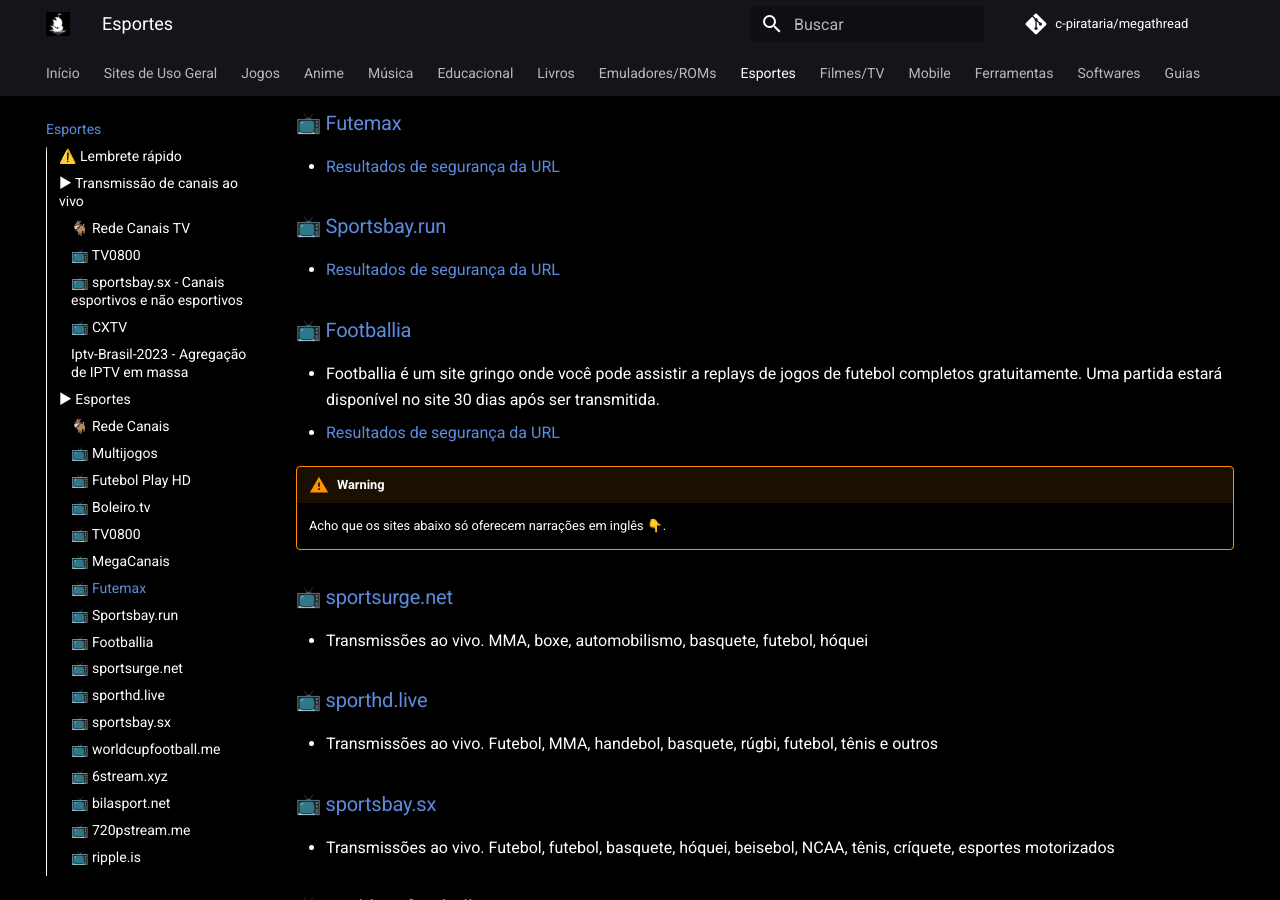
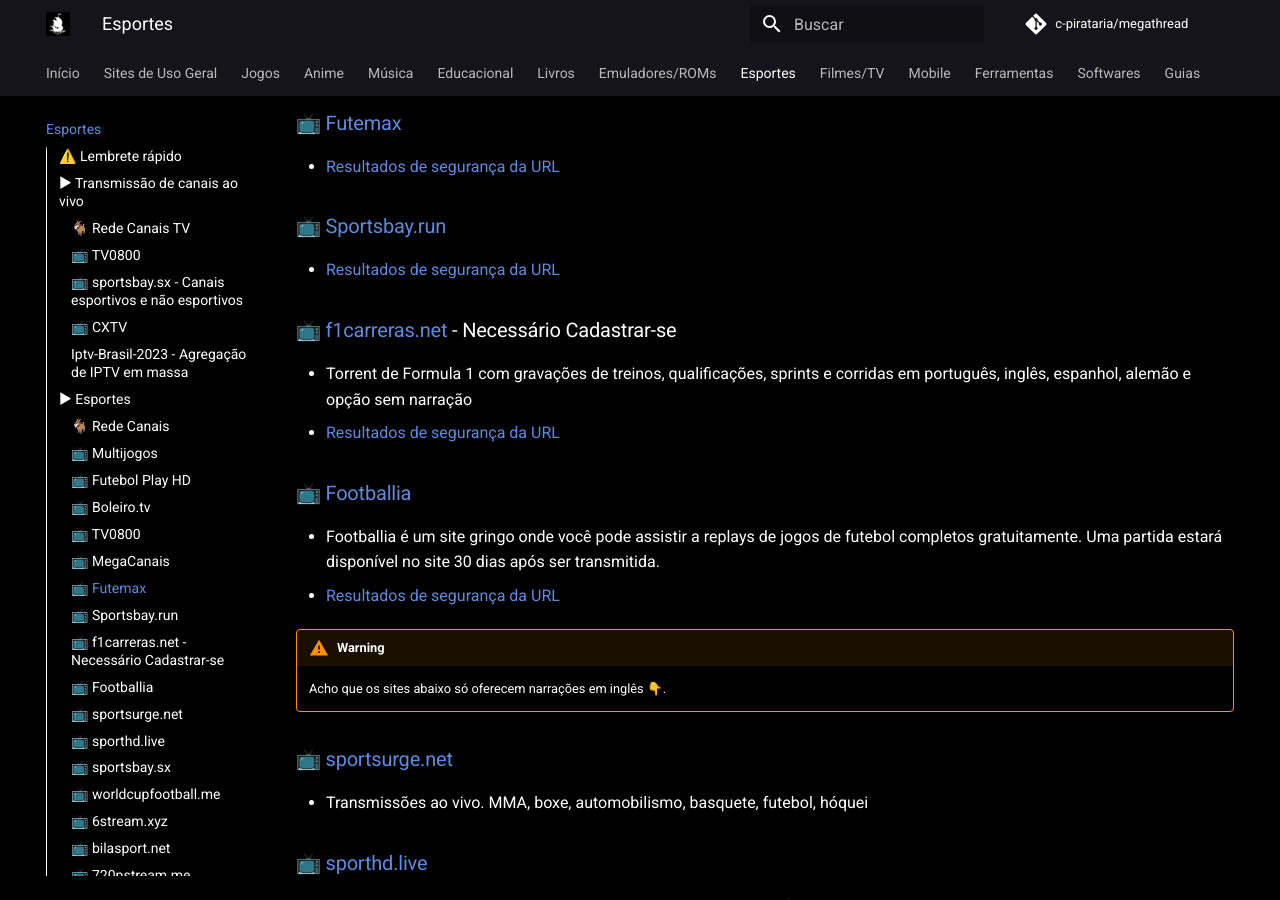
Before and after one commit to piratarialink/megathread_pirata, an MkDocs documentation site: the page built from docs/esportes.md, in a window 1280 px wide and 900 px high, scrolled down 1763 px. Built offline with MkDocs 1.6.1 and Material for MkDocs 9.7.7, drawn with Linux system fonts in a browser that asks for light colours; comment, search, counter and statistics services are not loaded.

Commit message:
Update esportes.md

```diff
--- a/docs/esportes.md
+++ b/docs/esportes.md
@@ -52,6 +52,10 @@ Esporte refere-se à atividade física ou jogo, geralmente competitivo, que util
 
 ### 📺️ [Sportsbay.run](https://www.sportsbay.run)
 - [Resultados de segurança da URL](https://www.urlvoid.com/scan/sportsbay.run/)
+
+### 📺️ [f1carreras.net](https://f1carreras.net/) - Necessário Cadastrar-se
+- Torrent de Formula 1 com gravações de treinos, qualificações, sprints e corridas em português, inglês, espanhol, alemão e opção sem narração
+- [Resultados de segurança da URL](https://www.urlvoid.com/scan/f1carreras.net/)
 
 ### 📺️ [Footballia](https://footballia.net/)
 - Footballia é um site gringo onde você pode assistir a replays de jogos de futebol completos gratuitamente. Uma partida estará disponível no site 30 dias após ser transmitida.
```
